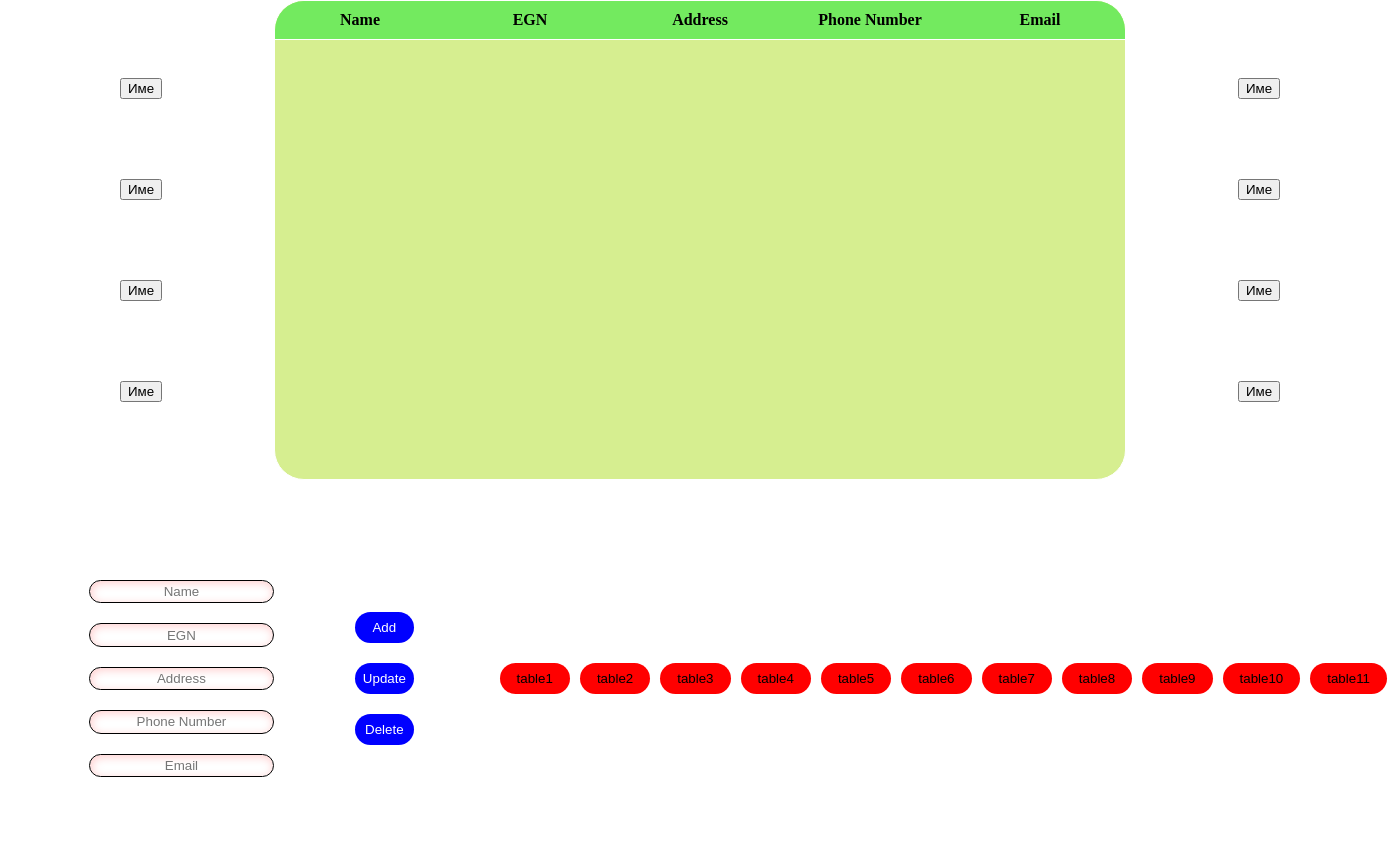
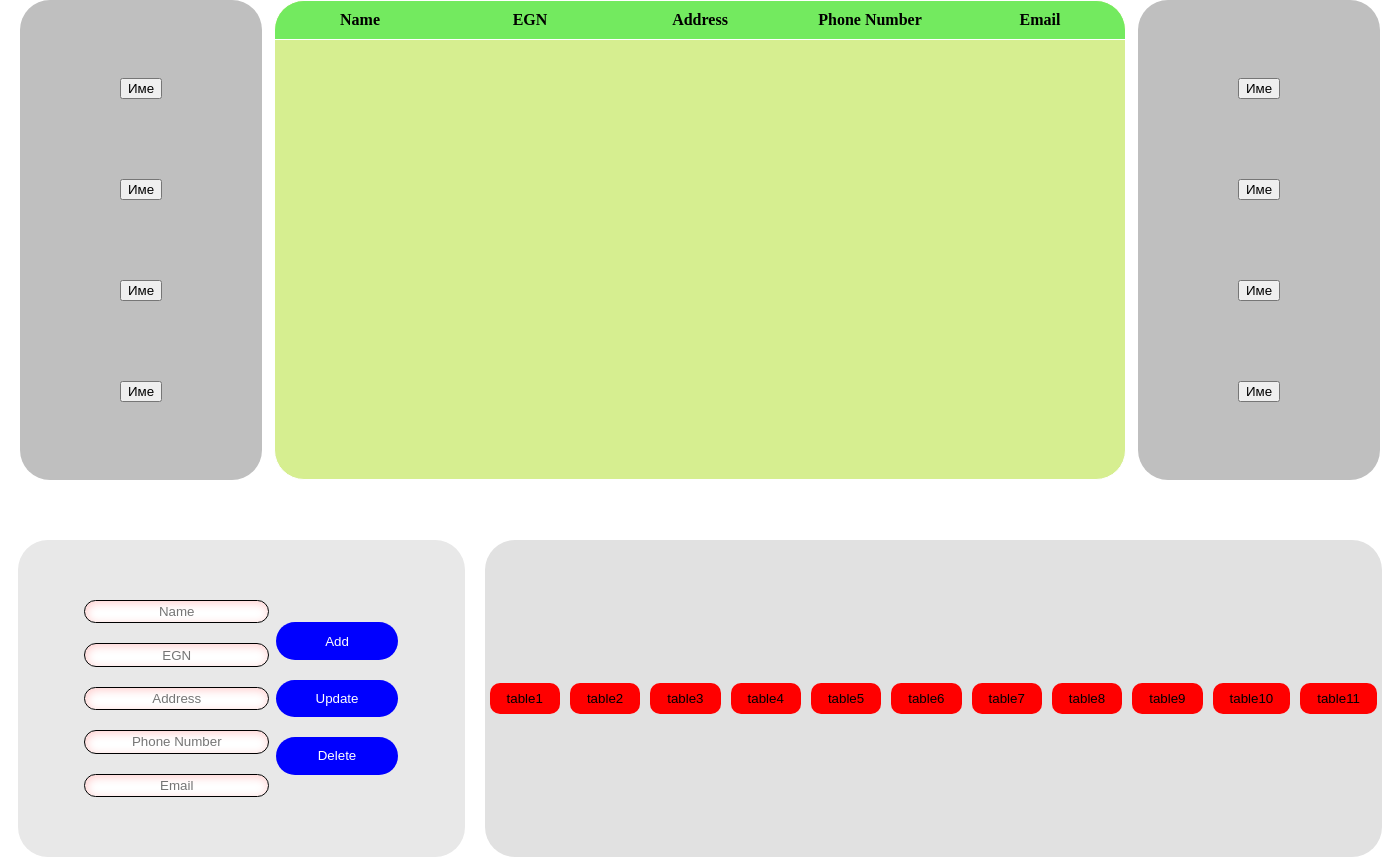
Before and after one commit to Tihomir13/DB_BANK_APP, a PHP site: page / in a window 1400 px wide. Shown: the part 40-905 px from the top of the page. Before the commit the page ends 817 px from the top, so only its background shows below. Run offline with PHP 8.4, Linux system fonts and the light colour scheme; lists and menus that the app fills with data are empty.

Commit message:
updating design a bit with borders for every section

```diff
--- a/index.html
+++ b/index.html
@@ -17,7 +17,11 @@
       <div class="container">
         <div
           class="left-main-form"
-          style="display: flex; align-content: center"
+          style="
+            padding: 0px 100px;
+            border-radius: 30px;
+            background-color: rgb(191, 191, 191);
+          "
         >
           <form
             action="script.php"
@@ -44,7 +48,14 @@
             <tbody> </tbody>
           </table>
         </div>
-        <div class="right-main-form">
+        <div
+          class="right-main-form"
+          style="
+            padding: 0px 100px;
+            border-radius: 30px;
+            background-color: rgb(191, 191, 191);
+          "
+        >
           <form
             action=""
             method="post"
--- a/table.css
+++ b/table.css
@@ -10,8 +10,6 @@
 .fixed-div {
   border-radius: 30px;
   background-color: #d6ee90;
-  /* width: 1000px;  Задайте желаната ширина */
-  /* height: 100%;  Оставете място за хедъра */
   overflow-x: hidden;
   border: 1px solid white;
 }
@@ -74,7 +72,7 @@ th {
 }
 
 .textBoxes {
-  margin-top: 100px;
+  margin-top: 60px;
 }
 
 .Button-Changers {
@@ -82,7 +80,7 @@ th {
   color: white;
   border: 0;
   border-radius: 30px;
-  padding: 0.5rem;
+  padding: 0.7rem 2.5rem;
   cursor: pointer;
 }
 
@@ -94,12 +92,22 @@ button input {
   display: flex;
   justify-content: center;
   align-items: center;
+  border-radius: 30px;
+  background-color: rgb(225, 225, 225);
+  margin: 0px 10px 0px 10px;
+}
+
+#left {
+  border-radius: 30px;
+  background-color: rgb(232, 232, 232);
+  margin: 0px 10px 0px 10px;
+  padding: 60px;
 }
 
 .table-Button {
   margin-left: 5px;
   margin-right: 5px;
-  border-radius: 20px;
+  border-radius: 10px;
   border: 0px;
   padding: 8px 17px;
   background-color: red;
```
